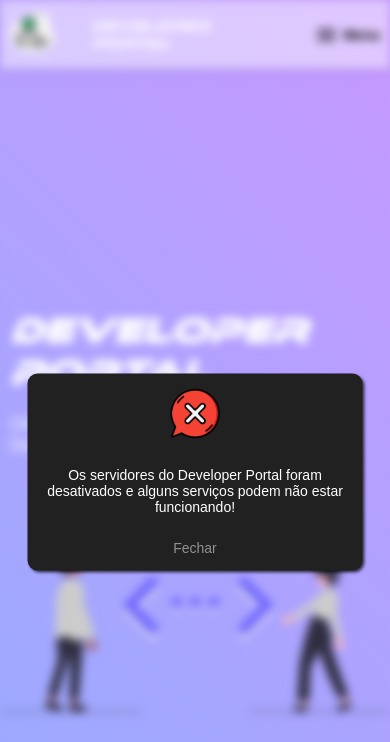
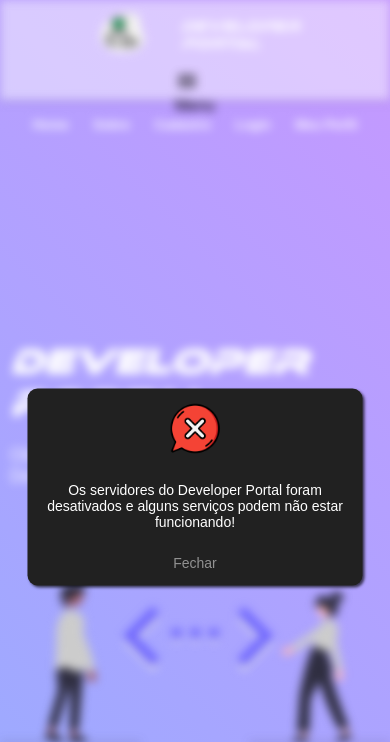
Before and after one commit to khelvin-soares/my-projects, a PHP site: page / in a window 390 px wide. Shown: the top 742 px of the page. Run offline with PHP 8.4, Linux system fonts and the light colour scheme.

Commit message:
Update style.css

```diff
--- a/developer-portal/styles/style.css
+++ b/developer-portal/styles/style.css
@@ -79,10 +79,6 @@
     transition-duration: 0.5s;
 }
 
-#button-menu  > div {
-    display: none;
-}
-
 header > nav > a {
     padding: 10px;
     color: white;
@@ -94,8 +90,9 @@
 }
 
 header > nav > a:hover {
-    padding: 13px;
+    padding: 5px;
     cursor: pointer;
+    background-color: rgba(255, 255, 255, 0.463);
     transition-duration: 0.5s;
 }
 
@@ -586,22 +583,8 @@
 
 @media (max-width: 599px) {
     header {
-        position: relative;
-    }
-
-    header > nav {
-        display: none;
+        height: 100px;
         flex-direction: column;
-        position: absolute;
-
-        width: 200px;
-        top: 100%;
-        right: 0%;
-        height: 100vh;
-        font-size: 16px;
-        border-radius: 0px 0px 0px 7px;
-        box-shadow: -2px 1px 5px rgba(0, 0, 0, 0.282);
-        background-color: rgb(223, 198, 251);
     }
 
     #logo > a {
@@ -611,25 +594,6 @@
     #logo > a > p {
         font-size: 14px;
         transition-duration: 0.5s;
-    }
-
-    #button-menu {
-        width: 100%;
-        display: flex;
-        flex-direction: row;
-        align-items: center;
-        justify-content: right;
-        font-weight: bolder;
-    }
-
-    #button-menu  > div {
-        display: flex;
-        flex-direction: row;
-        align-items: center;
-        gap: 5px;
-
-        padding: 10px;
-        font-size: 14px;
     }
 
     header > nav > p {
@@ -686,3 +650,9 @@
         transition-duration: 0.5s;
     }
 }
+
+@media (max-width: 350px) {
+    header > nav > a {
+        font-size: 11.5px;
+    }
+}
```
